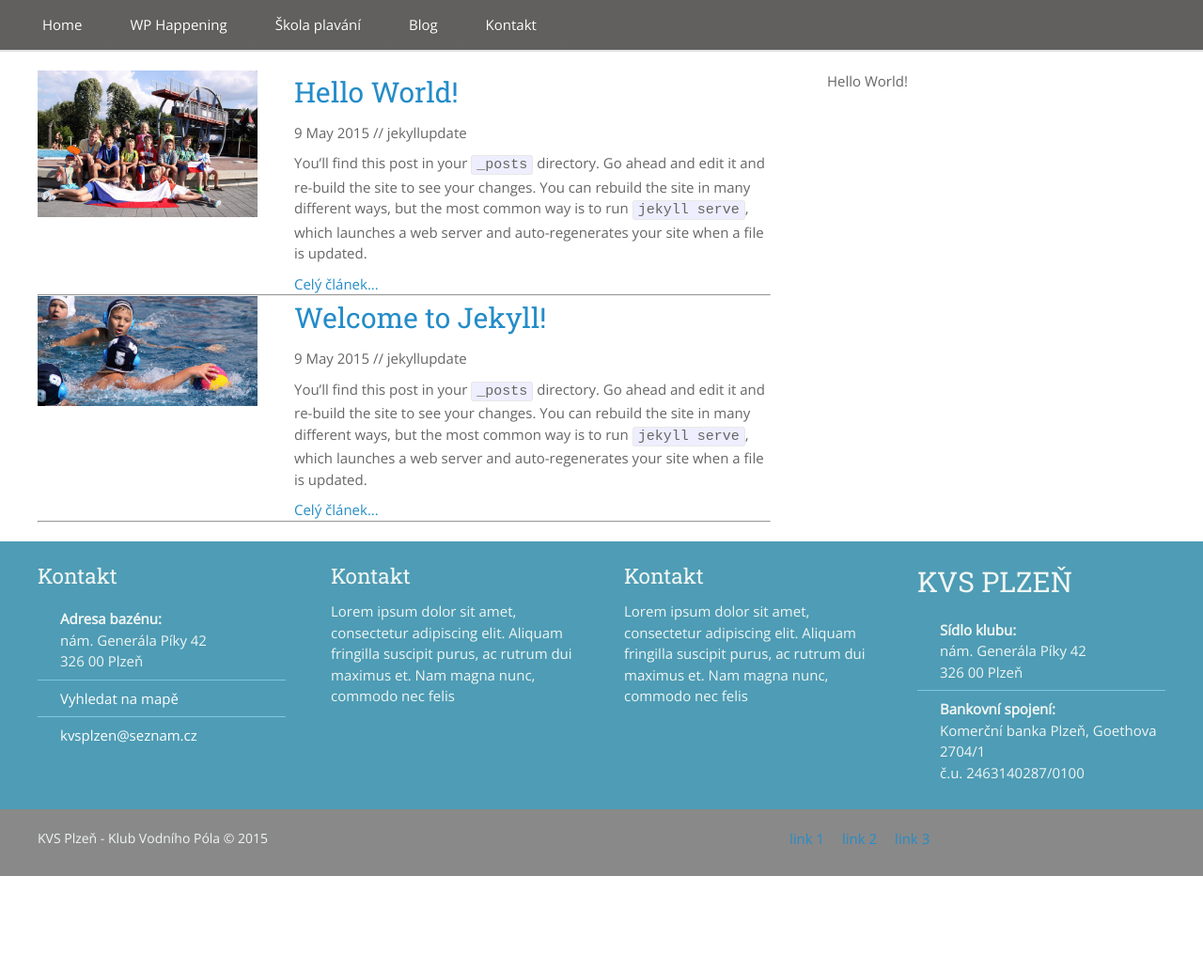
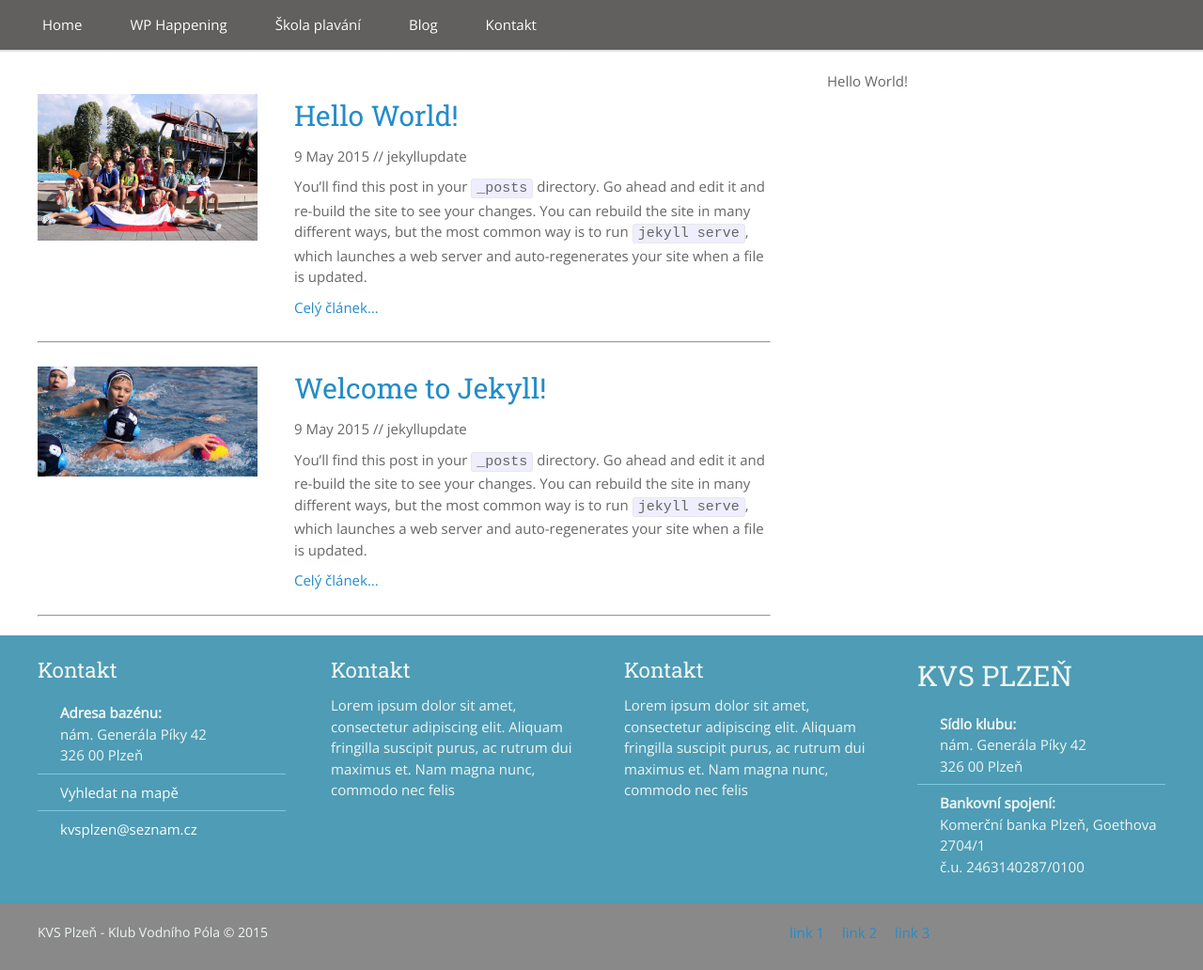
Before and after one commit to SteveVil/KVS-web, a Jekyll site: the page built from Blog/index.html, in a window 1280 px wide. Shown: the whole page at 94% size. Built offline with Jekyll 4.4.1, drawn with Linux system fonts in a browser that asks for light colours; the list of posts is cut into pages by our own code; before the commit the page ends 932 px from its top, so only the background shows below that.

Commit message:
Update _layout.sass

```diff
--- a/_sass/_layout.sass
+++ b/_sass/_layout.sass
@@ -8,6 +8,7 @@
 .post-content
 	width: 100%
 	overflow: hidden
+	margin: 25px 0px
 
 .post-thumbnail
 	width: 30%
```
